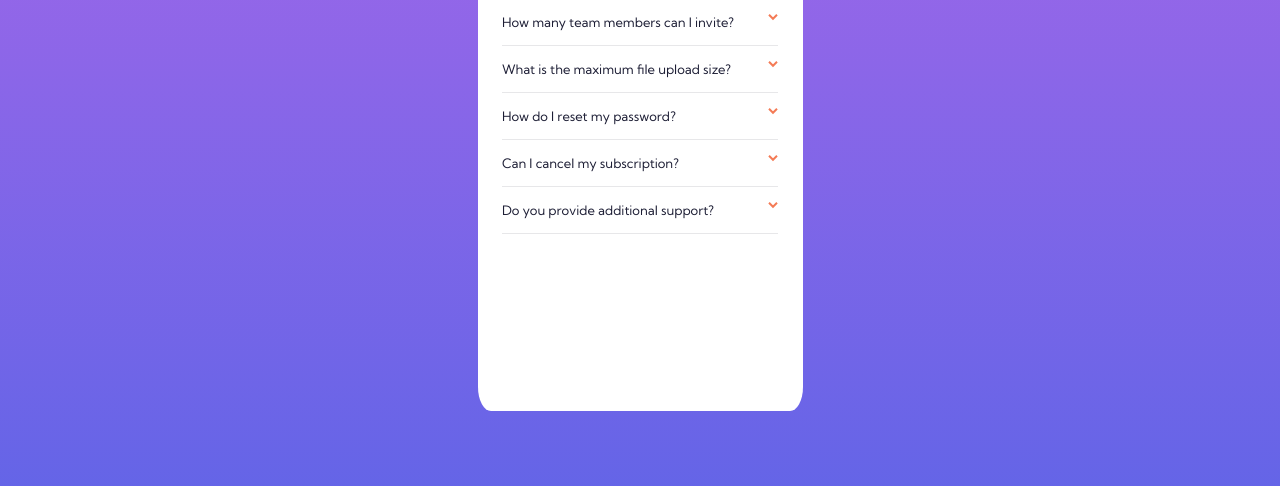
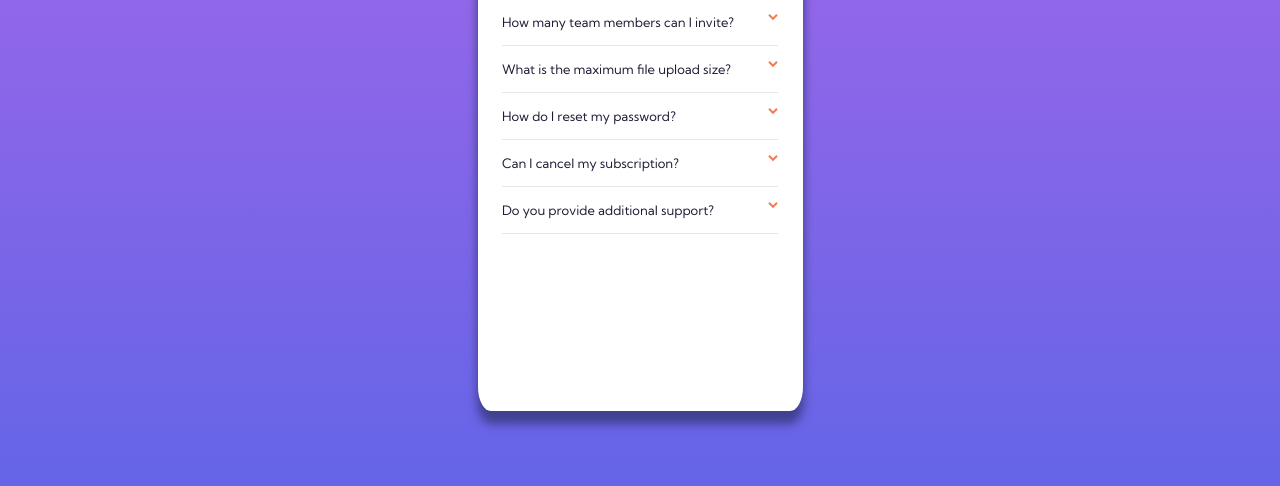
Before and after one commit to JohnObla/faq-accordion-card-main, a plain HTML site: page index.html in a window 1280 px wide. Shown: the part 314-800 px from the top of the page. Drawn offline with Linux system fonts and the light colour scheme.

Commit message:
Added border shadow

```diff
--- a/style.css
+++ b/style.css
@@ -24,7 +24,7 @@ body {
     justify-content: center;
     align-items: center;
     border-radius: 4%;
-}
+    box-shadow: 0px 12px 10px 1px hsl(240, 38%, 41%);}
 
 #card-content {
     display: flex;
```
